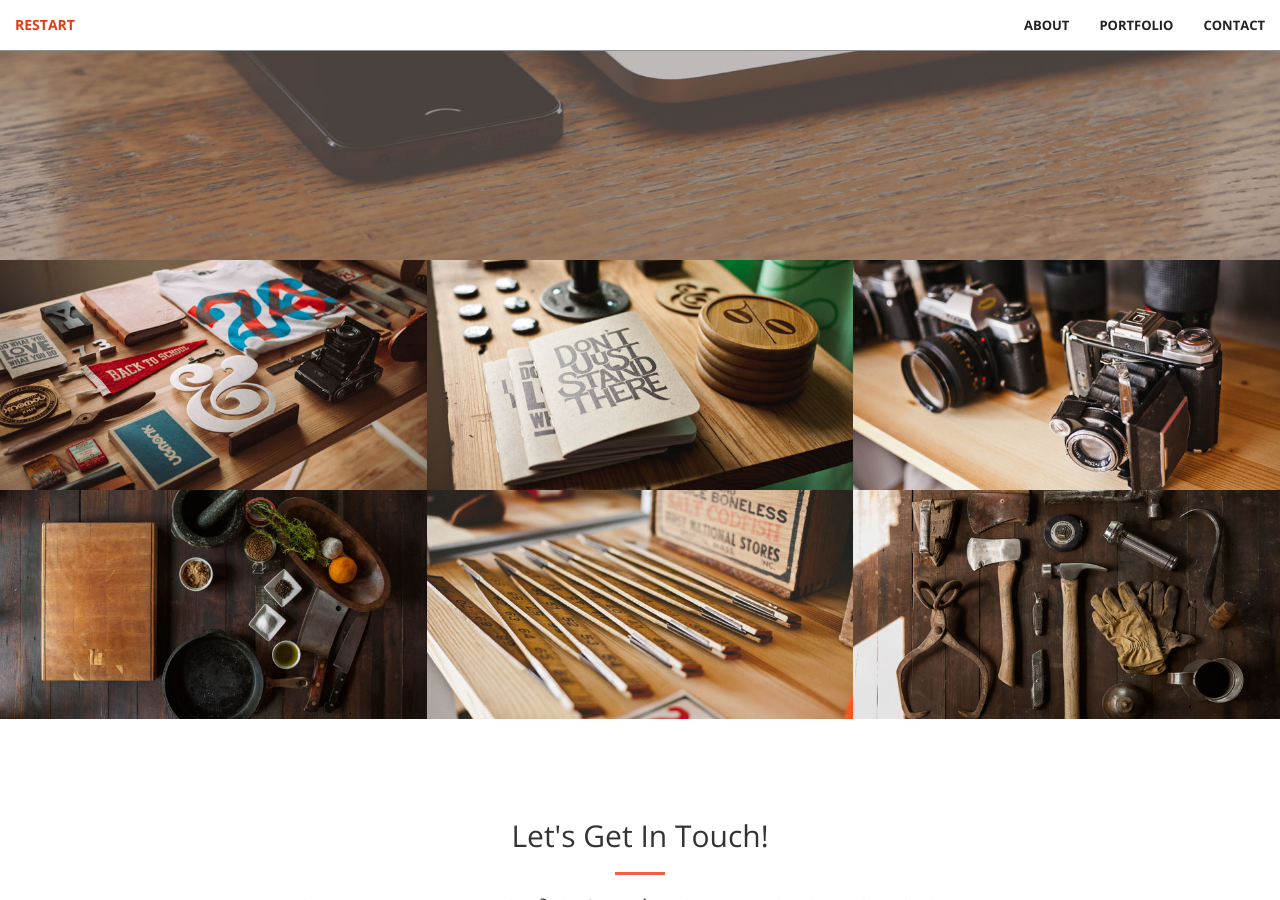
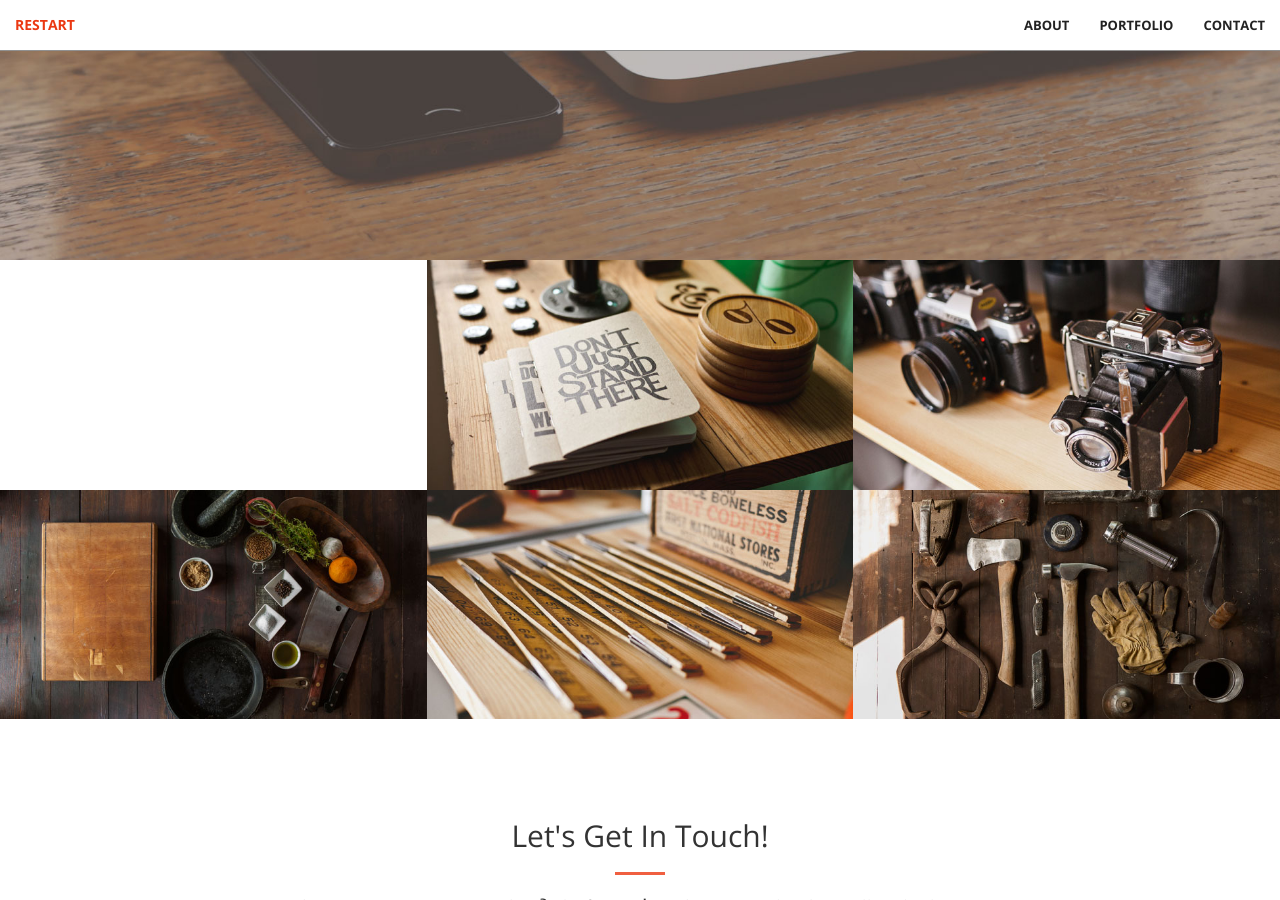
Before and after one commit to McDuffJS/mcduffjs.github.io, a Jekyll site: the page built from index.html, in a window 1280 px wide and 900 px high, scrolled down 640 px. Built offline with Jekyll 4.4.1, drawn with Linux system fonts in a browser that asks for light colours.

Commit message:
Update portfolio.html

```diff
--- a/_includes/portfolio.html
+++ b/_includes/portfolio.html
@@ -3,7 +3,7 @@
         <div class="row no-gutter">
             <div class="col-lg-4 col-sm-6">
                 <a href="#" class="portfolio-box">
-                    <img src="img/portfolio/1.jpg" class="img-responsive" alt="">
+                    <img src="img/portfolio/1..jpg" class="img-responsive" alt="">
                     <div class="portfolio-box-caption">
                         <div class="portfolio-box-caption-content">
                             <div class="project-category text-faded">
```
